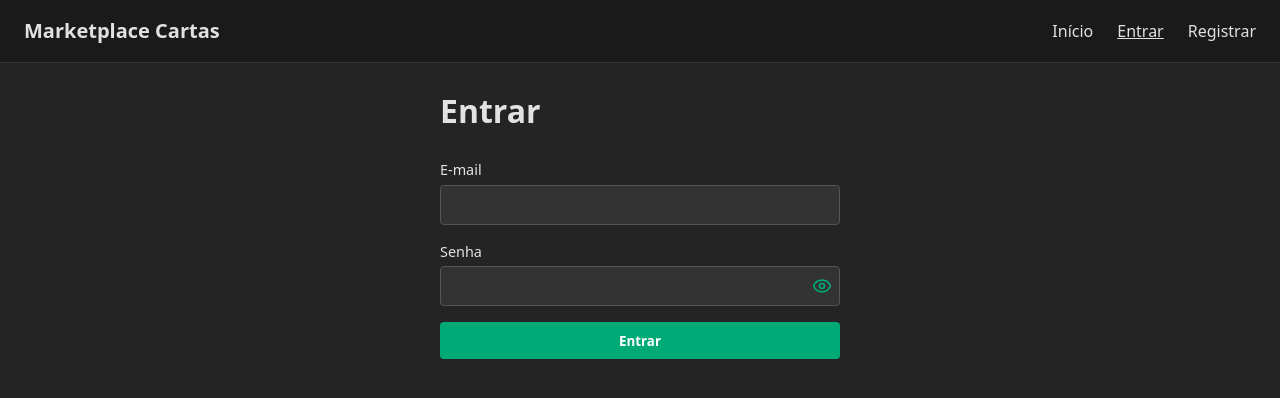
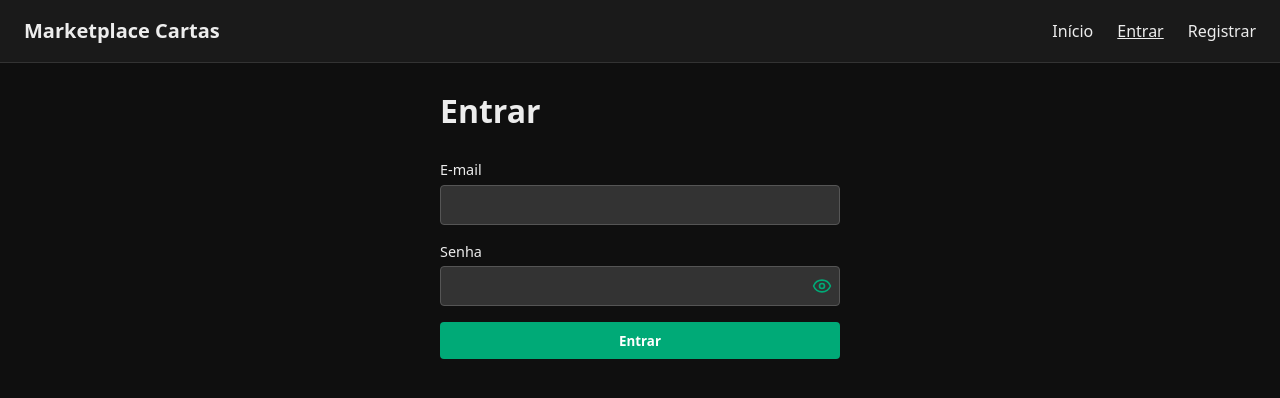
Before and after one commit to athena272/vue-trading-card-marketplace, a Vue app: page /login in a window 1280 px wide. Shown: the top 398 px of the page. Built offline with nearby package versions, Linux system fonts and the light colour scheme; no server answers.

Commit message:
feat(ui): adicionar componente reutilizável AppModal com suporte a v-model

```diff
--- /dev/null
+++ b/src/assets/design-tokens.css
@@ -0,0 +1,64 @@
+/**
+ * Design tokens – SaaS 2025 (tema escuro)
+ * Use em componentes via var(--token-name).
+ */
+:root {
+  /* Colors – background */
+  --color-bg: #0f0f0f;
+  --color-bg-elevated: #1a1a1a;
+  --color-bg-subtle: #242424;
+  --color-border: #2e2e2e;
+  --color-border-strong: #404040;
+
+  /* Colors – text */
+  --color-text: rgba(255, 255, 255, 0.92);
+  --color-text-muted: rgba(255, 255, 255, 0.55);
+
+  /* Colors – semantic */
+  --color-primary: #22c55e;
+  --color-primary-hover: #16a34a;
+  --color-primary-subtle: rgba(34, 197, 94, 0.12);
+  --color-danger: #ef4444;
+  --color-danger-hover: #dc2626;
+  --color-danger-subtle: rgba(239, 68, 68, 0.12);
+  --color-success: #22c55e;
+  --color-warning: #eab308;
+  --color-info: #3b82f6;
+
+  /* Spacing */
+  --space-1: 4px;
+  --space-2: 8px;
+  --space-3: 12px;
+  --space-4: 16px;
+  --space-5: 24px;
+  --space-6: 32px;
+  --space-page-y: 24px;
+  --space-page-x: 24px;
+
+  /* Typography */
+  --font-sans: system-ui, -apple-system, Segoe UI, Roboto, sans-serif;
+  --text-xs: 0.75rem;
+  --text-sm: 0.875rem;
+  --text-base: 1rem;
+  --text-lg: 1.125rem;
+  --text-xl: 1.25rem;
+  --text-2xl: 1.5rem;
+  --font-weight-medium: 500;
+  --font-weight-semibold: 600;
+  --font-weight-bold: 700;
+  --line-height-tight: 1.25;
+  --line-height-normal: 1.5;
+
+  /* Radius */
+  --radius-sm: 4px;
+  --radius-md: 8px;
+  --radius-lg: 12px;
+
+  /* Shadows */
+  --shadow-sm: 0 1px 2px rgba(0, 0, 0, 0.3);
+  --shadow-md: 0 4px 12px rgba(0, 0, 0, 0.4);
+
+  /* Transitions */
+  --transition-fast: 150ms ease;
+  --transition-normal: 200ms ease;
+}
--- a/src/assets/main.css
+++ b/src/assets/main.css
@@ -1,10 +1,12 @@
+@import './design-tokens.css';
+
 :root {
-  font-family: system-ui, -apple-system, Segoe UI, Roboto, sans-serif;
-  line-height: 1.5;
+  font-family: var(--font-sans);
+  line-height: var(--line-height-normal);
   font-weight: 400;
-  color-scheme: light dark;
-  color: rgba(255, 255, 255, 0.87);
-  background-color: #242424;
+  color-scheme: dark;
+  color: var(--color-text);
+  background-color: var(--color-bg);
   font-synthesis: none;
   text-rendering: optimizeLegibility;
   -webkit-font-smoothing: antialiased;
@@ -21,6 +23,7 @@
 
 body {
   min-height: 100vh;
+  background-color: var(--color-bg);
 }
 
 a {
@@ -46,4 +49,5 @@ select {
 
 #app {
   min-height: 100vh;
+  background-color: var(--color-bg);
 }
```
Also changed, not shown: src/components/ui/AppModal.vue (added, +56 -0 lines).
